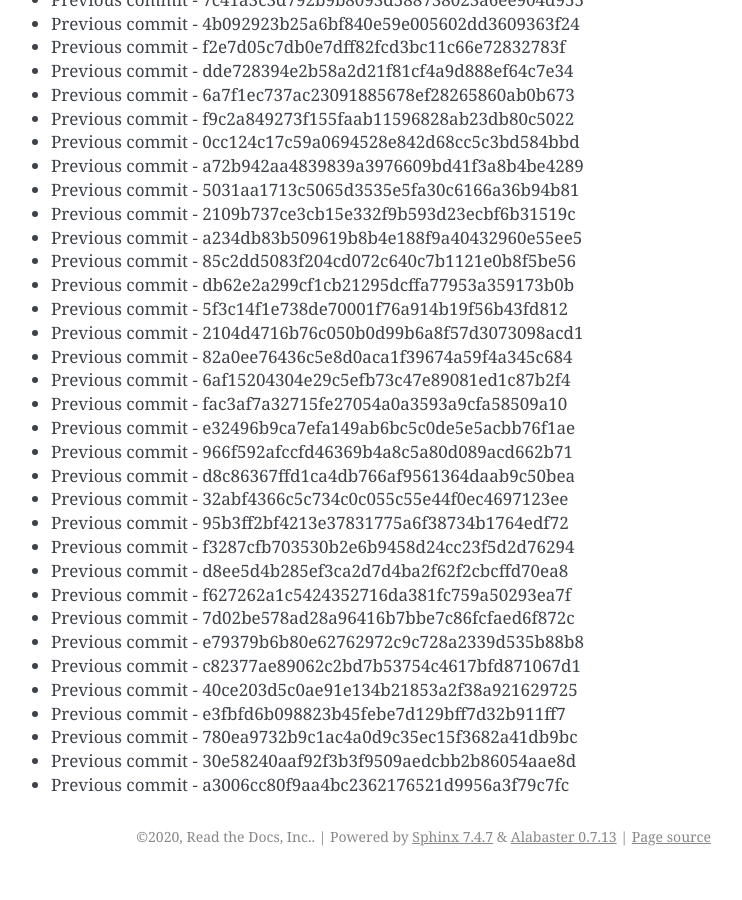
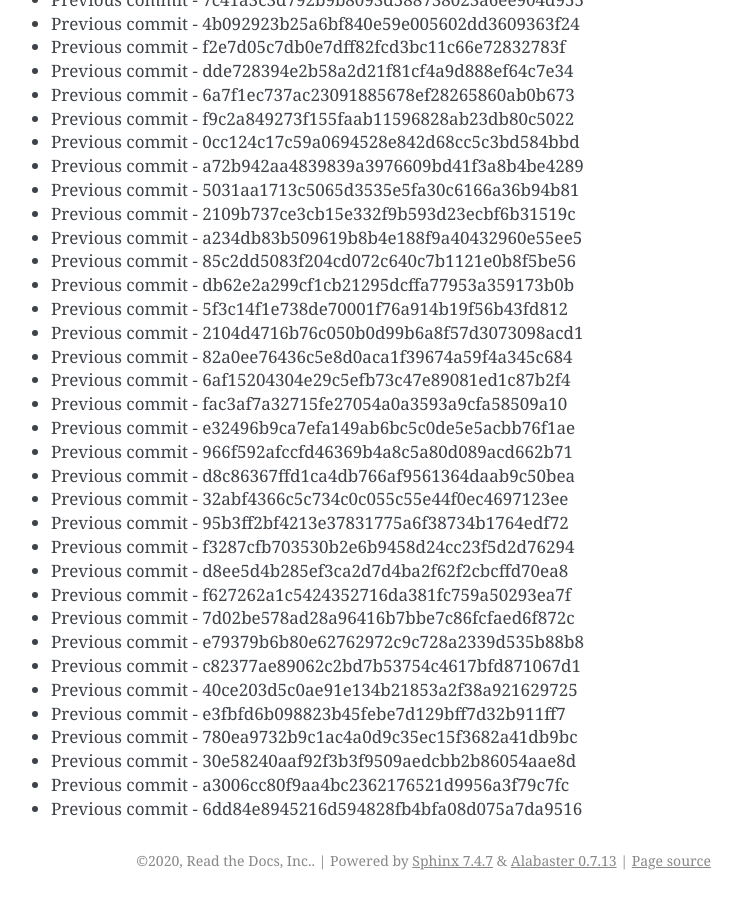
Before and after one commit to readthedocs/rtd-git-stresstest, a Sphinx documentation site: the page built from docs/updates.rst, in a window 1280 px wide and 900 px high, scrolled down 72451 px. Shown: the whole window, without its empty margins (399-1141 px from the left). Built offline with Sphinx 7.4.7, drawn with Linux system fonts in a browser that asks for light colours; before the commit the page ends 73327 px from its top, so only the background shows below that.

Commit message:
Generating commit from previous: 6dd84e8945216d594828fb4bfa08d075a7da9516

```diff
--- a/docs/updates.rst
+++ b/docs/updates.rst
@@ -3076,3 +3076,4 @@ It can be tested for any performance characteristics.
 * Previous commit - 780ea9732b9c1ac4a0d9c35ec15f3682a41db9bc
 * Previous commit - 30e58240aaf92f3b3f9509aedcbb2b86054aae8d
 * Previous commit - a3006cc80f9aa4bc2362176521d9956a3f79c7fc
+* Previous commit - 6dd84e8945216d594828fb4bfa08d075a7da9516
```
